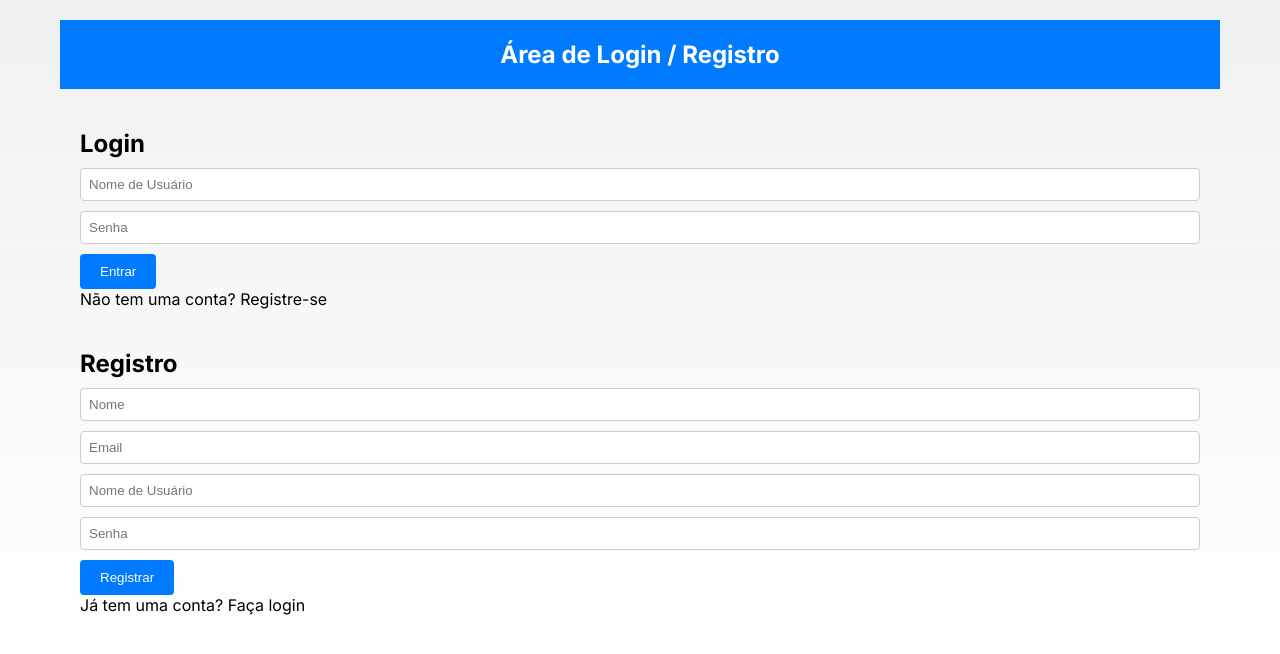
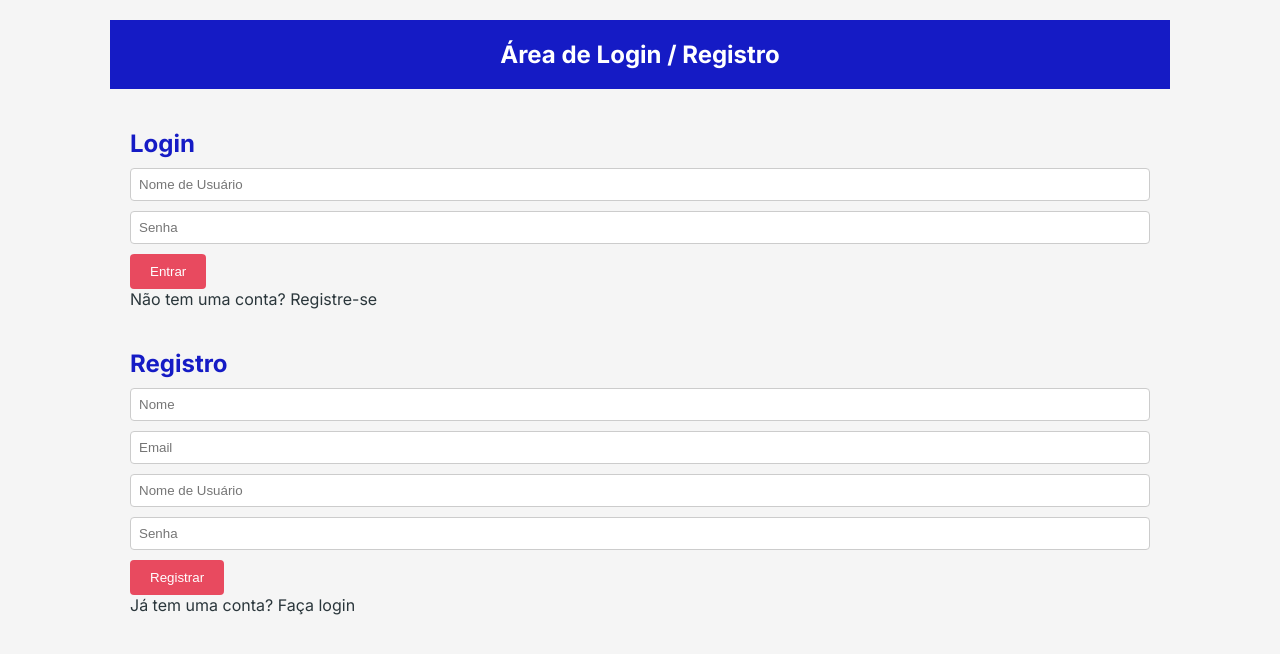
Before and after one commit to juguonik/pi-iii, a Next.js app in the folder client/: page / in a window 1280 px wide. Shown: the top 654 px of the page. Built offline with nearby package versions, Linux system fonts and the light colour scheme.

Commit message:
ajustes bd e styles

```diff
--- a/client/src/app/globals.css
+++ b/client/src/app/globals.css
@@ -1,107 +1,52 @@
 :root {
   --max-width: 1100px;
-  --border-radius: 12px;
+  --border-radius: 8px;
   --font-mono: ui-monospace, Menlo, Monaco, 'Cascadia Mono', 'Segoe UI Mono',
     'Roboto Mono', 'Oxygen Mono', 'Ubuntu Monospace', 'Source Code Pro',
     'Fira Mono', 'Droid Sans Mono', 'Courier New', monospace;
 
-  --foreground-rgb: 0, 0, 0;
-  --background-start-rgb: 214, 219, 220;
-  --background-end-rgb: 255, 255, 255;
+  /* Paleta de cores */
+  --primary-color: #151bc5; /* Azul claro */
+  --secondary-color: #f7ef8a; /* Amarelo claro */
+  --text-color: #2a363b; /* Cor do texto */
+  --accent-color: #e84a5f; /* Vermelho */
+  --background-color: #f5f5f5; /* Cor de fundo */
 
-  --primary-glow: conic-gradient(
-    from 180deg at 50% 50%,
-    #16abff33 0deg,
-    #0885ff33 55deg,
-    #54d6ff33 120deg,
-    #0071ff33 160deg,
-    transparent 360deg
-  );
-  --secondary-glow: radial-gradient(
-    rgba(255, 255, 255, 1),
-    rgba(255, 255, 255, 0)
-  );
-
-  --tile-start-rgb: 239, 245, 249;
-  --tile-end-rgb: 228, 232, 233;
-  --tile-border: conic-gradient(
-    #00000080,
-    #00000040,
-    #00000030,
-    #00000020,
-    #00000010,
-    #00000010,
-    #00000080
-  );
-
-  --callout-rgb: 238, 240, 241;
-  --callout-border-rgb: 172, 175, 176;
-  --card-rgb: 180, 185, 188;
-  --card-border-rgb: 131, 134, 135;
-}
-
-@media (prefers-color-scheme: dark) {
-  :root {
-    --foreground-rgb: 255, 255, 255;
-    --background-start-rgb: 0, 0, 0;
-    --background-end-rgb: 0, 0, 0;
-
-    --primary-glow: radial-gradient(rgba(1, 65, 255, 0.4), rgba(1, 65, 255, 0));
-    --secondary-glow: linear-gradient(
-      to bottom right,
-      rgba(1, 65, 255, 0),
-      rgba(1, 65, 255, 0),
-      rgba(1, 65, 255, 0.3)
-    );
-
-    --tile-start-rgb: 2, 13, 46;
-    --tile-end-rgb: 2, 5, 19;
-    --tile-border: conic-gradient(
-      #ffffff80,
-      #ffffff40,
-      #ffffff30,
-      #ffffff20,
-      #ffffff10,
-      #ffffff10,
-      #ffffff80
-    );
-
-    --callout-rgb: 20, 20, 20;
-    --callout-border-rgb: 108, 108, 108;
-    --card-rgb: 100, 100, 100;
-    --card-border-rgb: 200, 200, 200;
-  }
+  /* Outros estilos */
+  --link-color: var(--primary-color); /* Cor dos links */
 }
 
 * {
   box-sizing: border-box;
+  margin: 0;
   padding: 0;
-  margin: 0;
 }
 
 html,
 body {
-  max-width: 100vw;
-  overflow-x: hidden;
+  height: 100%;
+  font-family: Arial, sans-serif;
 }
 
 body {
-  color: rgb(var(--foreground-rgb));
-  background: linear-gradient(
-      to bottom,
-      transparent,
-      rgb(var(--background-end-rgb))
-    )
-    rgb(var(--background-start-rgb));
+  background-color: var(--background-color);
+  color: var(--text-color);
 }
 
 a {
-  color: inherit;
+  color: var(--link-color);
   text-decoration: none;
+  transition: color 0.3s ease;
 }
 
-@media (prefers-color-scheme: dark) {
-  html {
-    color-scheme: dark;
-  }
+a:hover {
+  color: var(--accent-color);
 }
+
+.container {
+  max-width: var(--max-width);
+  margin: 0 auto;
+  padding: 20px;
+}
+
+/* Outros estilos podem ser adicionados conforme necessário */
--- a/client/src/app/page.module.css
+++ b/client/src/app/page.module.css
@@ -1,229 +1,59 @@
 .main {
   display: flex;
   flex-direction: column;
-  justify-content: space-between;
   align-items: center;
-  padding: 6rem;
-  min-height: 100vh;
+  padding: 4rem 0;
 }
 
-.description {
-  display: inherit;
-  justify-content: inherit;
-  align-items: inherit;
-  font-size: 0.85rem;
-  max-width: var(--max-width);
-  width: 100%;
-  z-index: 2;
-  font-family: var(--font-mono);
+.title {
+  font-size: 2.5rem;
+  font-weight: bold;
+  margin-bottom: 2rem;
+  color: var(--primary-color);
 }
 
-.description a {
-  display: flex;
-  justify-content: center;
-  align-items: center;
-  gap: 0.5rem;
-}
-
-.description p {
-  position: relative;
-  margin: 0;
-  padding: 1rem;
-  background-color: rgba(var(--callout-rgb), 0.5);
-  border: 1px solid rgba(var(--callout-border-rgb), 0.3);
-  border-radius: var(--border-radius);
-}
-
-.code {
-  font-weight: 700;
-  font-family: var(--font-mono);
-}
-
-.grid {
-  display: grid;
-  grid-template-columns: repeat(4, minmax(25%, auto));
-  max-width: 100%;
-  width: var(--max-width);
+.subtitle {
+  font-size: 1.5rem;
+  margin-bottom: 2rem;
+  color: var(--secondary-color);
 }
 
 .card {
-  padding: 1rem 1.2rem;
+  background-color: white;
   border-radius: var(--border-radius);
-  background: rgba(var(--card-rgb), 0);
-  border: 1px solid rgba(var(--card-border-rgb), 0);
-  transition: background 200ms, border 200ms;
+  box-shadow: 0 4px 6px rgba(0, 0, 0, 0.1);
+  padding: 2rem;
+  margin-bottom: 2rem;
+  max-width: 600px;
+  width: 100%;
+  transition: box-shadow 0.3s ease;
 }
 
-.card span {
-  display: inline-block;
-  transition: transform 200ms;
+.card:hover {
+  box-shadow: 0 8px 12px rgba(0, 0, 0, 0.1);
 }
 
-.card h2 {
-  font-weight: 600;
-  margin-bottom: 0.7rem;
+.card-title {
+  font-size: 1.5rem;
+  margin-bottom: 1rem;
+  color: var(--text-color);
 }
 
-.card p {
-  margin: 0;
-  opacity: 0.6;
-  font-size: 0.9rem;
-  line-height: 1.5;
-  max-width: 30ch;
+.card-description {
+  font-size: 1rem;
+  color: var(--text-color);
 }
 
-.center {
-  display: flex;
-  justify-content: center;
-  align-items: center;
-  position: relative;
-  padding: 4rem 0;
+.button {
+  background-color: var(--primary-color);
+  color: white;
+  padding: 0.5rem 1rem;
+  border: none;
+  border-radius: 4px;
+  cursor: pointer;
+  transition: background-color 0.3s ease;
 }
 
-.center::before {
-  background: var(--secondary-glow);
-  border-radius: 50%;
-  width: 480px;
-  height: 360px;
-  margin-left: -400px;
+.button:hover {
+  background-color: var(--accent-color);
 }
-
-.center::after {
-  background: var(--primary-glow);
-  width: 240px;
-  height: 180px;
-  z-index: -1;
-}
-
-.center::before,
-.center::after {
-  content: '';
-  left: 50%;
-  position: absolute;
-  filter: blur(45px);
-  transform: translateZ(0);
-}
-
-.logo {
-  position: relative;
-}
-/* Enable hover only on non-touch devices */
-@media (hover: hover) and (pointer: fine) {
-  .card:hover {
-    background: rgba(var(--card-rgb), 0.1);
-    border: 1px solid rgba(var(--card-border-rgb), 0.15);
-  }
-
-  .card:hover span {
-    transform: translateX(4px);
-  }
-}
-
-@media (prefers-reduced-motion) {
-  .card:hover span {
-    transform: none;
-  }
-}
-
-/* Mobile */
-@media (max-width: 700px) {
-  .content {
-    padding: 4rem;
-  }
-
-  .grid {
-    grid-template-columns: 1fr;
-    margin-bottom: 120px;
-    max-width: 320px;
-    text-align: center;
-  }
-
-  .card {
-    padding: 1rem 2.5rem;
-  }
-
-  .card h2 {
-    margin-bottom: 0.5rem;
-  }
-
-  .center {
-    padding: 8rem 0 6rem;
-  }
-
-  .center::before {
-    transform: none;
-    height: 300px;
-  }
-
-  .description {
-    font-size: 0.8rem;
-  }
-
-  .description a {
-    padding: 1rem;
-  }
-
-  .description p,
-  .description div {
-    display: flex;
-    justify-content: center;
-    position: fixed;
-    width: 100%;
-  }
-
-  .description p {
-    align-items: center;
-    inset: 0 0 auto;
-    padding: 2rem 1rem 1.4rem;
-    border-radius: 0;
-    border: none;
-    border-bottom: 1px solid rgba(var(--callout-border-rgb), 0.25);
-    background: linear-gradient(
-      to bottom,
-      rgba(var(--background-start-rgb), 1),
-      rgba(var(--callout-rgb), 0.5)
-    );
-    background-clip: padding-box;
-    backdrop-filter: blur(24px);
-  }
-
-  .description div {
-    align-items: flex-end;
-    pointer-events: none;
-    inset: auto 0 0;
-    padding: 2rem;
-    height: 200px;
-    background: linear-gradient(
-      to bottom,
-      transparent 0%,
-      rgb(var(--background-end-rgb)) 40%
-    );
-    z-index: 1;
-  }
-}
-
-/* Tablet and Smaller Desktop */
-@media (min-width: 701px) and (max-width: 1120px) {
-  .grid {
-    grid-template-columns: repeat(2, 50%);
-  }
-}
-
-@media (prefers-color-scheme: dark) {
-  .vercelLogo {
-    filter: invert(1);
-  }
-
-  .logo {
-    filter: invert(1) drop-shadow(0 0 0.3rem #ffffff70);
-  }
-}
-
-@keyframes rotate {
-  from {
-    transform: rotate(360deg);
-  }
-  to {
-    transform: rotate(0deg);
-  }
-}
--- a/client/src/components/styles.css
+++ b/client/src/components/styles.css
@@ -1,12 +1,12 @@
 body {
   font-family: Arial, sans-serif;
-  background-color: #f0f0f0;
+  background-color: var(--background-color);
   margin: 0;
   padding: 0;
 }
 
 .container {
-  max-width: 1200px;
+  max-width: var(--max-width);
   margin: 0 auto;
   padding: 20px;
 }
@@ -26,18 +26,20 @@ body {
 .modal-content {
   background-color: #fff;
   padding: 20px;
-  border-radius: 8px;
+  border-radius: var(--border-radius);
   box-shadow: 0 0 10px rgba(0, 0, 0, 0.3);
 }
 
 .modal-title {
   font-size: 24px;
   margin-bottom: 10px;
+  color: var(--primary-color); /* Título com cor primária */
 }
 
 .modal-label {
   font-size: 16px;
   margin-bottom: 5px;
+  color: var(--text-color); /* Texto com cor principal */
 }
 
 .modal-input {
@@ -49,7 +51,7 @@ body {
 }
 
 .modal-button {
-  background-color: #007bff;
+  background-color: var(--accent-color); /* Cor de destaque */
   color: #fff;
   border: none;
   border-radius: 4px;
@@ -59,7 +61,7 @@ body {
 
 .anuncio-container {
   border: 1px solid #ccc;
-  border-radius: 8px;
+  border-radius: var(--border-radius);
   padding: 20px;
   margin: 10px 0;
   background-color: #fff;
@@ -69,6 +71,7 @@ body {
 .anuncio-title {
   font-size: 18px;
   margin-bottom: 10px;
+  color: var(--primary-color); /* Título com cor primária */
 }
 
 .anuncio-img {
@@ -80,6 +83,7 @@ body {
 .anuncio-description {
   font-size: 14px;
   margin-bottom: 10px;
+  color: var(--text-color); /* Texto com cor principal */
 }
 
 .anuncio-location {
@@ -89,7 +93,7 @@ body {
 }
 
 .anuncio-button {
-  background-color: #007bff;
+  background-color: var(--accent-color); /* Cor de destaque */
   color: #fff;
   border: none;
   border-radius: 4px;
@@ -98,7 +102,7 @@ body {
 }
 
 .feed-header {
-  background-color: #007bff;
+  background-color: var(--primary-color); /* Cor de destaque */
   color: #fff;
   padding: 20px;
   text-align: center;
@@ -107,7 +111,7 @@ body {
 }
 
 .feed-button {
-  background-color: #007bff;
+  background-color: var(--accent-color); /* Cor de destaque */
   color: #fff;
   border: none;
   border-radius: 4px;
@@ -131,7 +135,7 @@ body {
 }
 
 .feed-filter-button {
-  background-color: #007bff;
+  background-color: var(--accent-color); /* Cor de destaque */
   color: #fff;
   border: none;
   border-radius: 4px;
```
Also changed, not shown: 2 other files (tests, documents, lock files or other folders).
